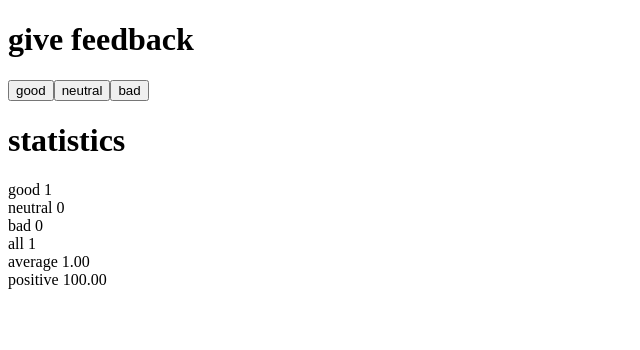
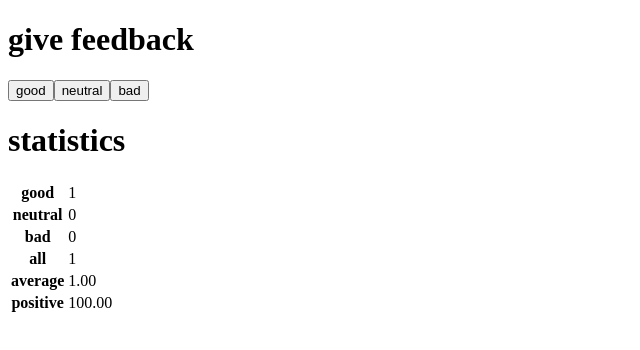
Before and after one commit to gvnlm/full-stack-open-solutions, a React (Vite) app in the folder part-1/unicafe/: page / in a window 1280 px wide. Both pictures are taken after a click on the button "good". Shown: the top 350 px of the page, without its empty margins (0-640 px from the left). Built offline with nearby package versions, Linux system fonts and the light colour scheme.

Commit message:
Complete step 6 of UniCafe app front-end

```diff
--- a/part-1/unicafe/src/App.jsx
+++ b/part-1/unicafe/src/App.jsx
@@ -33,33 +33,12 @@ const GiveFeedback = ({
 );
 
 
-const Statistics = ({ good, neutral, bad }) => {
-  const all = good + neutral + bad;
-
-  if (all === 0) {
-    return (
-      <>
-        <h1>statistics</h1>
-        <p>No feedback given</p>
-      </>
-    );
-  }
-
-  const average = (good - bad) / all;
-  const positive = (good / all) * 100;
-
-  return (
-    <>
-      <h1>statistics</h1>
-      <StatisticLine text='good' value={good} />
-      <StatisticLine text='neutral' value={neutral} />
-      <StatisticLine text='bad' value={bad} />
-      <StatisticLine text='all' value={all} />
-      <StatisticLine text='average' value={average.toFixed(2)} />
-      <StatisticLine text='positive' value={positive.toFixed(2)} />
-    </>
-  );
-};
+const Statistics = ({ good, neutral, bad }) => (
+  <>
+    <h1>statistics</h1>
+    <StatisticsTable good={good} neutral={neutral} bad={bad} />
+  </>
+);
 
 
 const Button = ({ handleClick, text }) => (
@@ -67,7 +46,45 @@ const Button = ({ handleClick, text }) => (
 );
 
 
-const StatisticLine = ({ text, value }) => <>{text} {value}<br /></>;
+const StatisticsTable = ({ good, bad, neutral }) => {
+  const all = good + neutral + bad;
+
+  if (all === 0) return <p>No feedback given</p>;
+
+  const average = (good - bad) / all;
+  const positive = (good / all) * 100;
+
+  return (
+    <table>
+      <tbody>
+        <tr>
+          <th>good</th>
+          <td>{good}</td>
+        </tr>
+        <tr>
+          <th>neutral</th>
+          <td>{neutral}</td>
+        </tr>
+        <tr>
+          <th>bad</th>
+          <td>{bad}</td>
+        </tr>
+        <tr>
+          <th>all</th>
+          <td>{all}</td>
+        </tr>
+        <tr>
+          <th>average</th>
+          <td>{average.toFixed(2)}</td>
+        </tr>
+        <tr>
+          <th>positive</th>
+          <td>{positive.toFixed(2)}</td>
+        </tr>
+      </tbody>
+    </table>
+  );
+};
 
 
 export default App;
```
